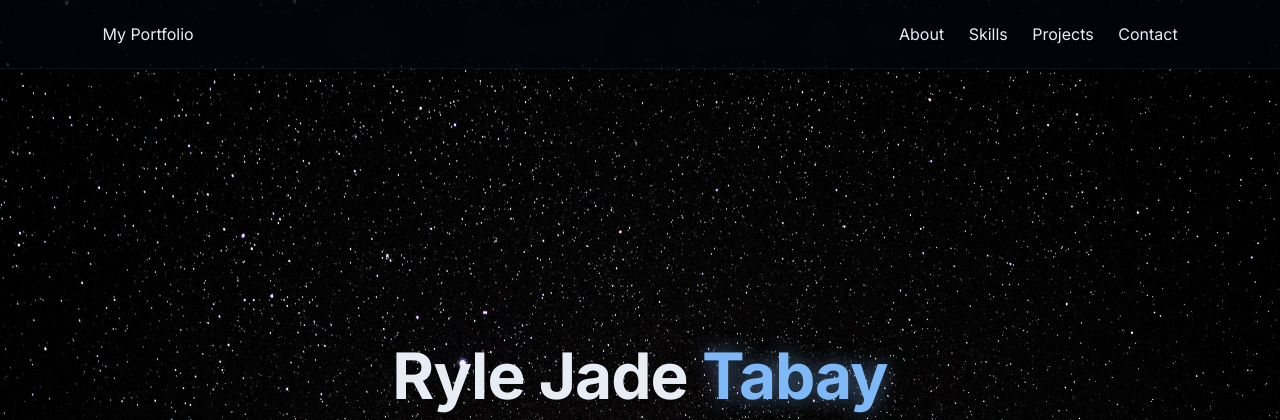
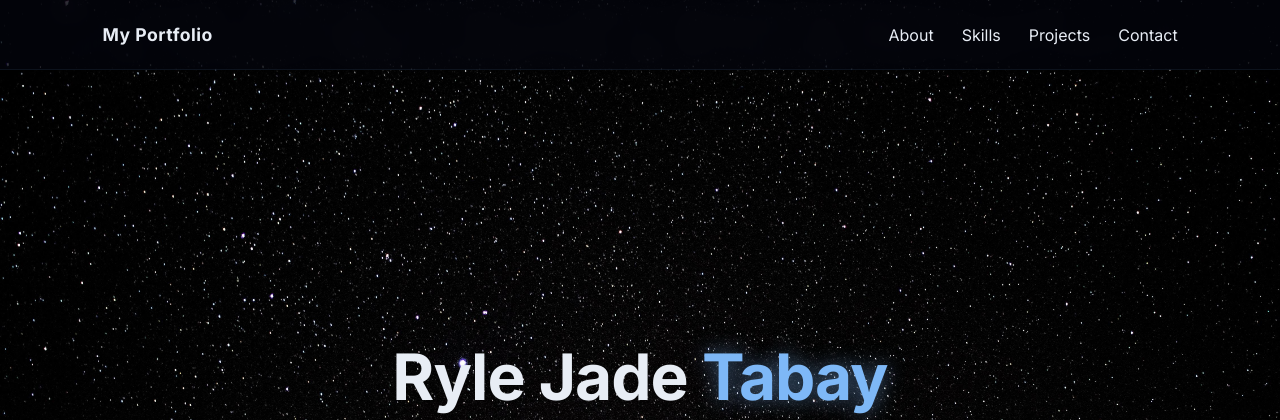
Before and after one commit to Secretus1204/My-Portfolio, a PHP site: page /index.html in a window 1280 px wide. Shown: the top 420 px of the page. Run offline with PHP 8.4, Linux system fonts and the light colour scheme.

Commit message:
Refactor CSS variables and styles for layout

```diff
--- a/style.css
+++ b/style.css
@@ -1,10 +1,10 @@
 :root {
   --bg: #04060f;
   --card: rgba(255, 255, 255, 0.04);
-  --accent: #7eb8f7;        /* icy blue — matches that bright star */
-  --secondary: #a78bfa;     /* soft violet for secondary highlights */
-  --text: #e8edf5;          /* slightly cool white */
-  --muted: #6b7a99;         /* desaturated blue-grey */
+  --accent: #7eb8f7;
+  --secondary: #a78bfa;
+  --text: #e8edf5;
+  --muted: #6b7a99;
 }
 
 * {
@@ -28,12 +28,26 @@ body {
 nav {
   display: flex;
   justify-content: space-between;
+  align-items: center;
   padding: 1.5rem 8%;
   position: sticky;
   top: 0;
+  z-index: 100;
   backdrop-filter: blur(12px);
   background: rgba(4, 6, 15, 0.6);
   border-bottom: 1px solid rgba(126, 184, 247, 0.08);
+}
+
+.logo {
+  font-weight: 700;
+  font-size: 1.1rem;
+  letter-spacing: 0.5px;
+}
+
+.nav-links {
+  display: flex;
+  align-items: center;
+  gap: 28px;
 }
 
 .hamburger {
@@ -44,6 +58,7 @@ nav {
   border: none;
   cursor: pointer;
   padding: 4px;
+  z-index: 110;
 }
 
 .hamburger span {
@@ -67,6 +82,7 @@ nav {
   .nav-links {
     display: none;
     flex-direction: column;
+    align-items: flex-start;
     position: absolute;
     top: 70px;
     left: 0;
@@ -86,7 +102,6 @@ nav {
 nav a {
   color: var(--text);
   text-decoration: none;
-  margin-left: 20px;
   transition: color 0.2s;
 }
 
@@ -176,7 +191,7 @@ section {
   backdrop-filter: blur(8px);
   transition: all 0.3s;
 }
-.skill-card h3{
+.skill-card h3 {
   margin-bottom: 10px;
 }
 .skill-card:hover {
```
